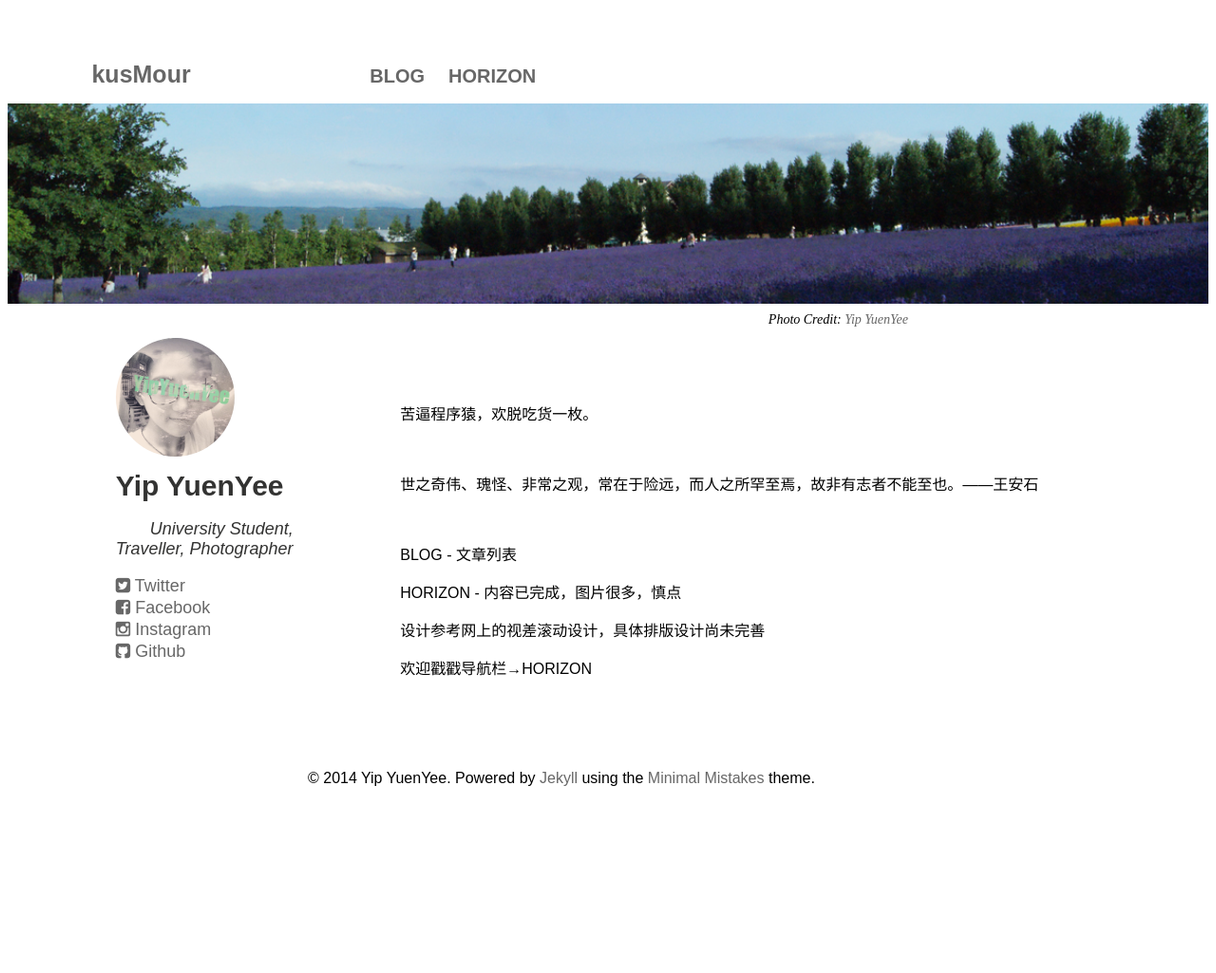
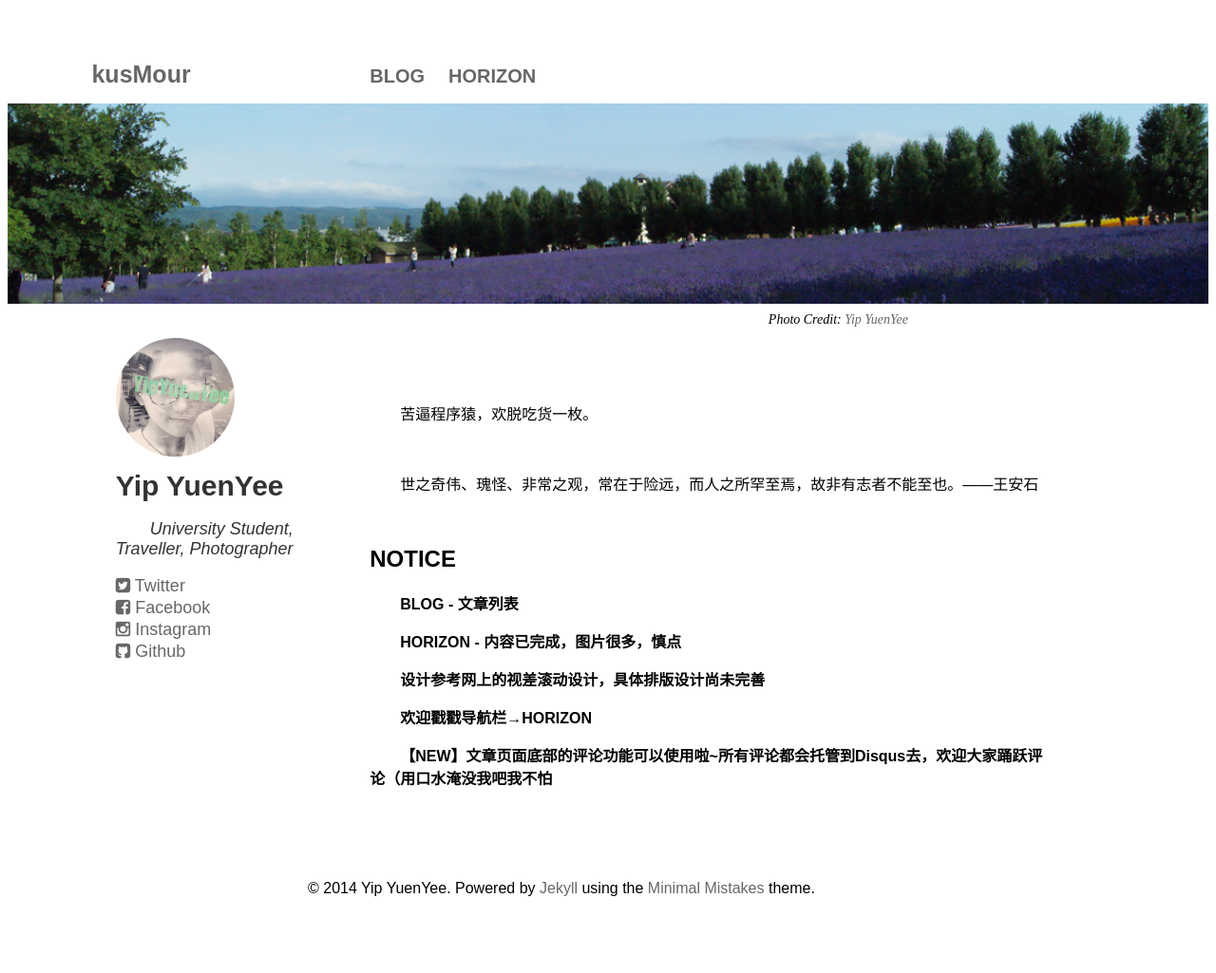
Before and after one commit to kusmour/blog_jekyll, a Jekyll site: the page built from index.html, in a window 1280 px wide. Shown: the whole page at 95% size. Built offline with Jekyll 4.4.1, drawn with Linux system fonts in a browser that asks for light colours; before the commit the page ends 909 px from its top, so only the background shows below that.

Commit message:
modify homepage notice

```diff
--- a/index.html
+++ b/index.html
@@ -72,10 +72,14 @@ title: kusMour
 					<p><br></p>
 					<p>世之奇伟、瑰怪、非常之观，常在于险远，而人之所罕至焉，故非有志者不能至也。——王安石</p>
 					<p><br></p>
-					<p>BLOG - 文章列表</p>
-					<p>HORIZON - 内容已完成，图片很多，慎点</p>
-					<p>设计参考网上的视差滚动设计，具体排版设计尚未完善</p>
-					<p>欢迎戳戳导航栏→HORIZON</p>
+					<h1>NOTICE</h1>
+					<span class = "notice">
+						<p>BLOG - 文章列表</p>
+						<p>HORIZON - 内容已完成，图片很多，慎点</p>
+						<p>设计参考网上的视差滚动设计，具体排版设计尚未完善</p>
+						<p>欢迎戳戳导航栏→HORIZON</p>
+						<p>【NEW】文章页面底部的评论功能可以使用啦~所有评论都会托管到Disqus去，欢迎大家踊跃评论（用口水淹没我吧我不怕</p>
+					</span>
 				</div>
 				<!-- /.article-wrap -->
 			</article>
--- a/style/homepage.css
+++ b/style/homepage.css
@@ -176,15 +176,8 @@ article {
 	padding-left: 40px;
 }
 
-
-.article_list {
-	float: left;
-	font-size: 20px;
-}
-
-.article_list a {
+.notice {
 	font-weight: bold;
-	font-size: 25px;
 }
 
 .footer_wrap {
```
